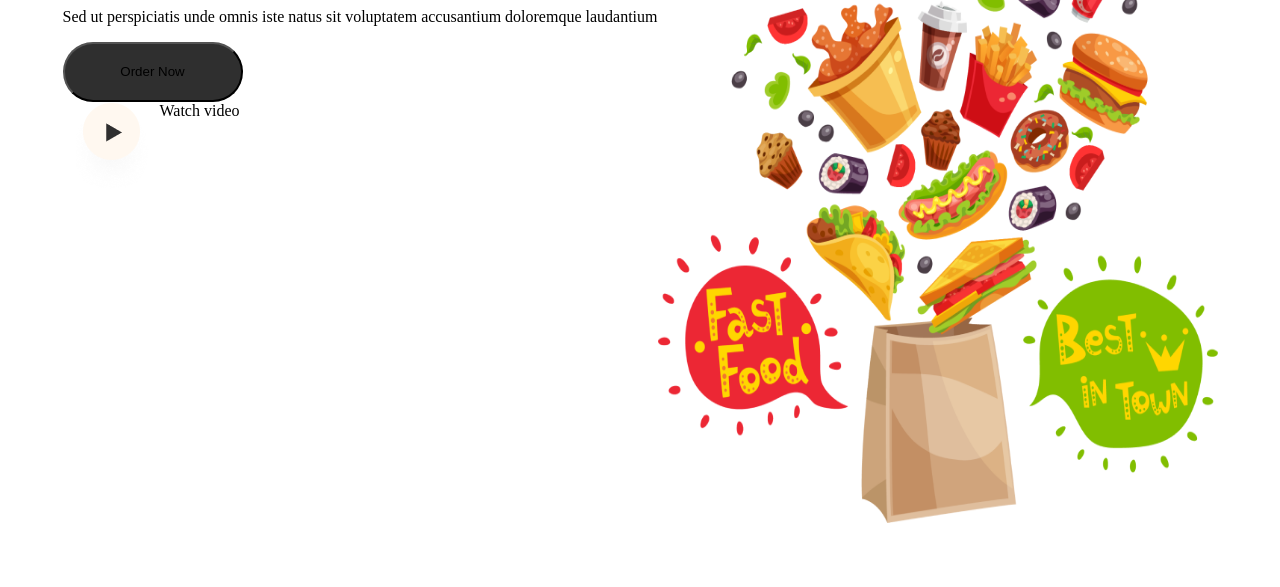
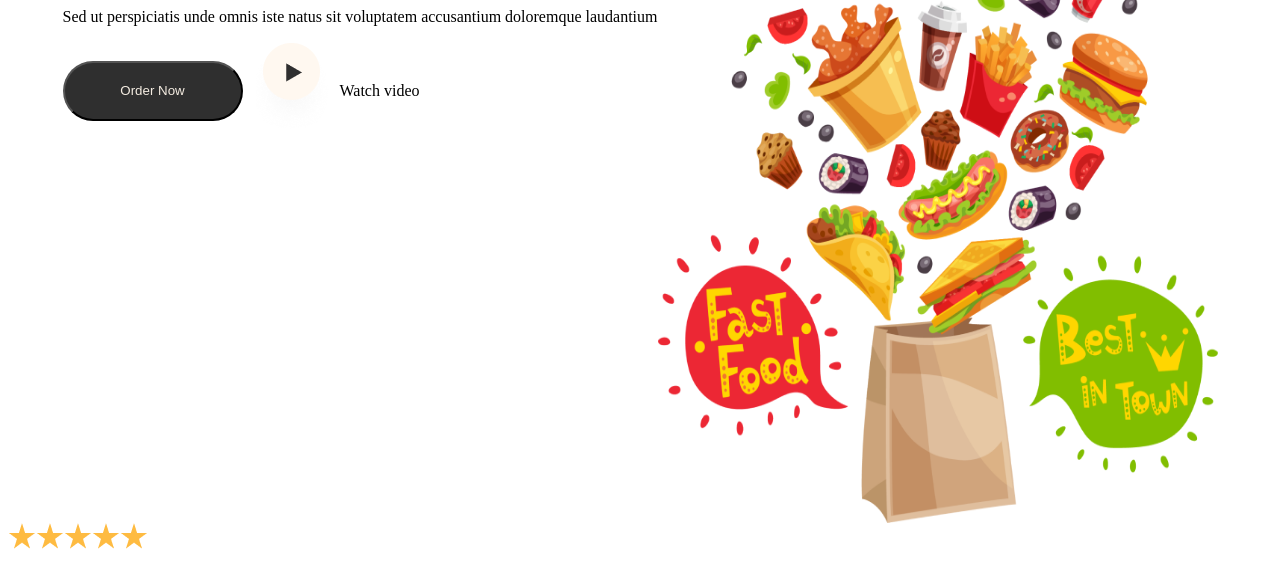
Before and after one commit to codeville-2024/food-delivery, a plain HTML site: page index.html in a window 1280 px wide. Shown: the part 185-772 px from the top of the page. Drawn offline with Linux system fonts and the light colour scheme.

Commit message:
Product list

```diff
--- a/index.html
+++ b/index.html
@@ -34,14 +34,16 @@
               Sed ut perspiciatis unde omnis iste natus sit voluptatem
               accusantium doloremque laudantium
             </p>
-            <button id="main">Order Now</button>
+
             <div id="divs">
+              <button id="main">Order Now</button>
               <img src="Group2.png" alt="" />
               Watch video
             </div>
           </div>
           <img src="17372.png" id="image" alt="" />
         </div>
+        <div><img src="star.png" alt=""><img src="star.png" alt=""><img src="star.png" alt=""><img src="star.png" alt=""><img src="star.png" alt=""></div>
       </section>
     </main>
     <!-- <main>
--- a/style.css
+++ b/style.css
@@ -27,12 +27,12 @@
   height: 60px;
   border-radius: 84px;
   background-color: #2f2f2f;
+  color: #F4ECE1;
 }
 #hero-container {
   display: flex;
   justify-content: center;
   font-family: Poppins;
-
 }
 
 #section {
@@ -47,7 +47,6 @@ font-size: 52px;
   font-weight: 700;
   line-height: 49.3px;
   text-align: left;
-
 }
 
 #section-2 {
@@ -56,9 +55,7 @@ font-weight: 650;
   line-height: 118.5px;
   letter-spacing: -0.035em;
   text-align: left;
-color: #FF7E00;
-;
-
+  color: #ff7e00;
 }
 
 #priest {
@@ -67,4 +64,5 @@ color: #FF7E00;
 
 #divs {
   display: flex;
+  align-items: center;
 }
```
Also changed, not shown: star.png (added). Lines whose indentation alone changed are shown as unchanged.
